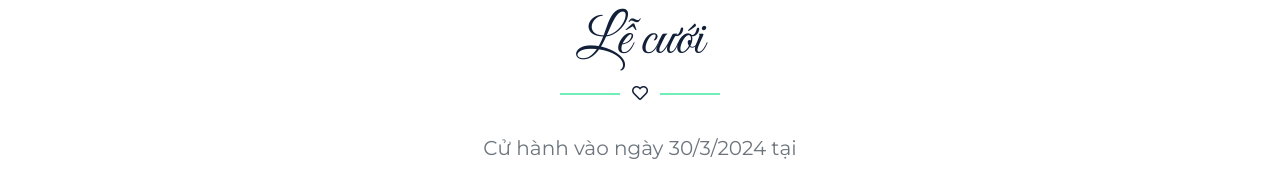
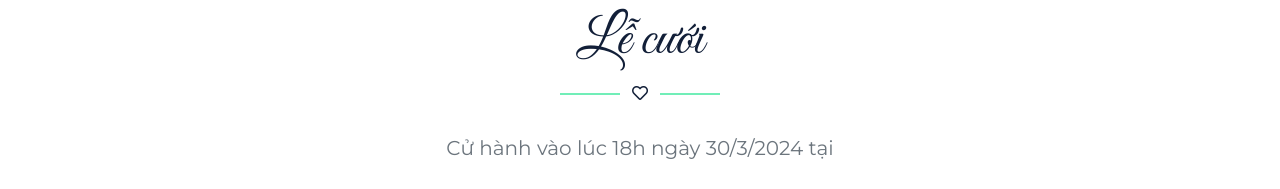
Before and after one commit to huydang33/wedding, a plain HTML site: page index.html in a window 1280 px wide. Shown: the part 5520-5709 px from the top of the page. Drawn offline with nearby package versions, Linux system fonts and the light colour scheme; a small style sheet from the web is missing.

Commit message:
Add time info

```diff
--- a/index.html
+++ b/index.html
@@ -376,7 +376,7 @@
             </div>
             <div class="row justify-content-center">
                 <div class="col-md-6 text-center">
-                    <h5 class="font-weight-normal text-muted mb-3 pb-3">Cử hành vào ngày 30/3/2024 tại</h5>
+                    <h5 class="font-weight-normal text-muted mb-3 pb-3">Cử hành vào lúc 18h ngày 30/3/2024 tại</h5>
                 </div>
             </div>
             <div class="row">
```
